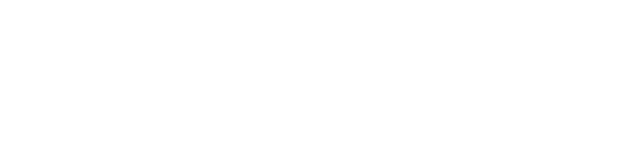
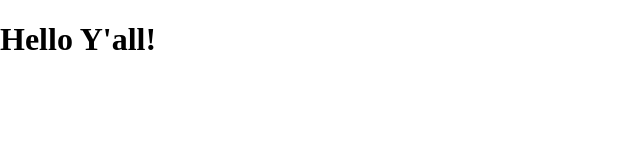
Before and after one commit to lunaslinger/test-template, a plain HTML site: page index.html in a window 1280 px wide. Shown: the whole page, without its empty margins (0-640 px from the left). Drawn offline with Linux system fonts and the light colour scheme.

Commit message:
Hello Yall

```diff
--- a/index.html
+++ b/index.html
@@ -12,6 +12,8 @@
 </head>
 <body>
 
+    <h1>Hello Y'all!</h1>
+
 
 
 
```
Also changed, not shown: 1 other file.
